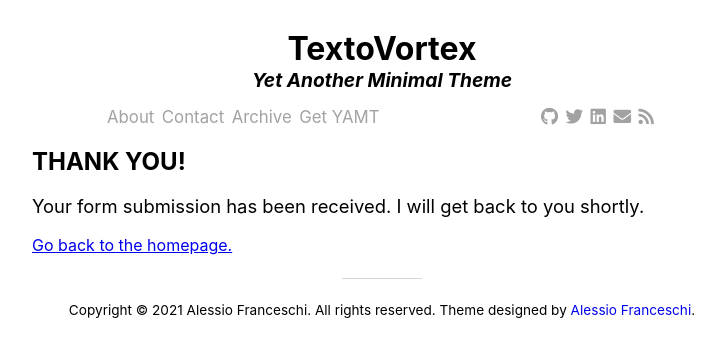
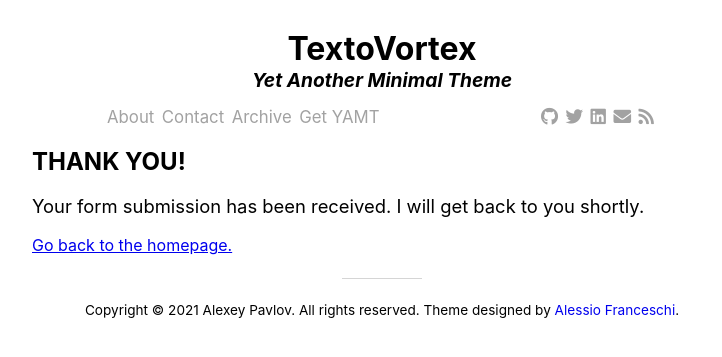
Before and after one commit to Textovortex/textovortex.github.io, a Jekyll site: the page built from contact-successful.md, in a window 1280 px wide. Shown: the top 357 px of the page, without its empty margins (258-980 px from the left). Built offline with Jekyll 4.4.1, drawn with Linux system fonts in a browser that asks for light colours; nearby versions of some CDN libraries; part of the change alters nothing that is shown.

Commit message:
fix config

```diff
--- a/_config.yml
+++ b/_config.yml
@@ -4,9 +4,9 @@ description: "Text you"
 url:  "https://textovortex.github.io" # Actual base url of the website
 baseurl: "/"           # url of the jekyll blog. e.g. if you set url to "mysite.com" and baseurl to "blog", the jekyll website will work on "mysite.com/blog"
 author:
-  name: "Alessio Franceschi"
-  email: "alessiofranceschi2@gmail.com"
-  url: "https://alessiofranceschi.me"
+  name: "Alexey Pavlov"
+  email: "pezleha@gmail.com"
+  url: "https://leha-code.github.io"
 permalink: /:year/:month/:day/:title:output_ext
 
 #Plugins
@@ -17,19 +17,19 @@ paginate: 3
 paginate_path: "/page:num/"
 
 #SEO
-twitter:
-  username: pandasekh
-  card: summary
-facebook:
-  app_id: # Facebook app ID for Facebook insights
-  publisher: # Facebook page URL or ID of the publishing entity
-  admins: # Facebook user ID for domain insights linked to a personal account
+#twitter:
+#  username: pandasekh
+#  card: summary
+#facebook:
+#  app_id: # Facebook app ID for Facebook insights
+#  publisher: # Facebook page URL or ID of the publishing entity
+#  admins: # Facebook user ID for domain insights linked to a personal account
 logo: /assets/img/logo.jpg
 social:
   links: #List your social links here
-    - https://twitter.com/PandaSekh
-    - https://www.github.com/pandasekh
-    - https://www.linkedin.com/in/alessio-franceschi/
+    #- https://twitter.com/PandaSekh
+    #- https://www.github.com/pandasekh
+    #- https://www.linkedin.com/in/alessio-franceschi/
 webmaster_verifications:
   google:
   bing:
```
